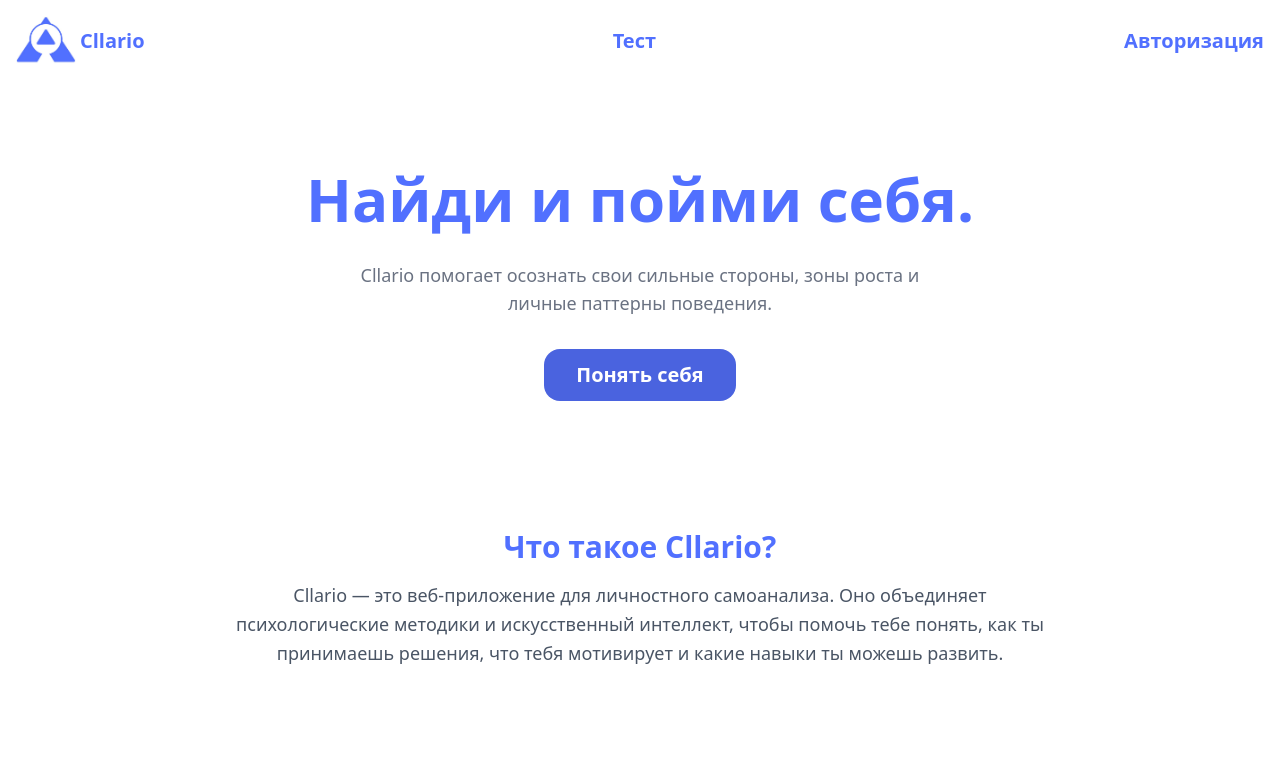
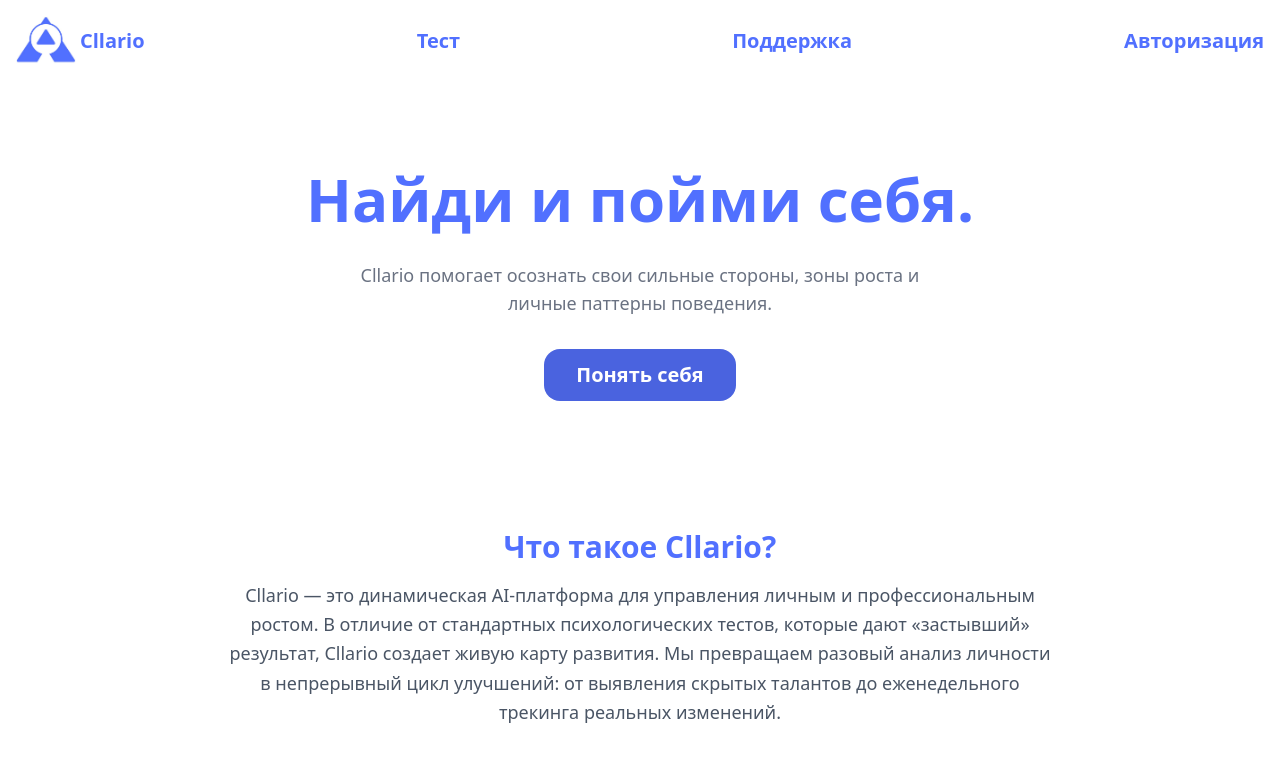
Before and after one commit to Segaoneboy/cllario-front, a Next.js app: page / in a window 1280 px wide. Shown: the top 762 px of the page. Built offline with nearby package versions, Linux system fonts and the light colour scheme; no server answers.

Commit message:
header update: support added

```diff
--- a/app/page.tsx
+++ b/app/page.tsx
@@ -20,10 +20,7 @@ export default function Home() {
             <section className="mt-24 rounded-2xl p-8 max-w-4xl text-center mx-4">
                 <h2 className="text-3xl font-semibold mb-4">Что такое Cllario?</h2>
                 <p className="text-lg text-gray-600 leading-relaxed">
-                    Cllario — это веб-приложение для личностного самоанализа.
-                    Оно объединяет психологические методики и искусственный интеллект,
-                    чтобы помочь тебе понять, как ты принимаешь решения,
-                    что тебя мотивирует и какие навыки ты можешь развить.
+                    Cllario — это динамическая AI-платформа для управления личным и профессиональным ростом. В отличие от стандартных психологических тестов, которые дают «застывший» результат, Cllario создает живую карту развития. Мы превращаем разовый анализ личности в непрерывный цикл улучшений: от выявления скрытых талантов до еженедельного трекинга реальных изменений.
                 </p>
             </section>
         </main>
--- a/components/Header.tsx
+++ b/components/Header.tsx
@@ -28,7 +28,7 @@ export default function Header(){
             </header>
     );}
     return(
-        <header className="m-4">
+        <header className="m-4 ">
             <nav>
                 <ul className="text-[#5170FF] font-semibold text-sm md:text-xl flex justify-between items-center ">
                     <Link href="/">
@@ -40,6 +40,10 @@ export default function Header(){
 
                     <li>
                         <Link href="/test">Тест</Link>
+                    </li>
+
+                    <li>
+                        <a href="https://t.me/sycroll">Поддержка</a>
                     </li>
                     { loading ? <NavSkeleton /> : authorized ? (
                         <li>
```
